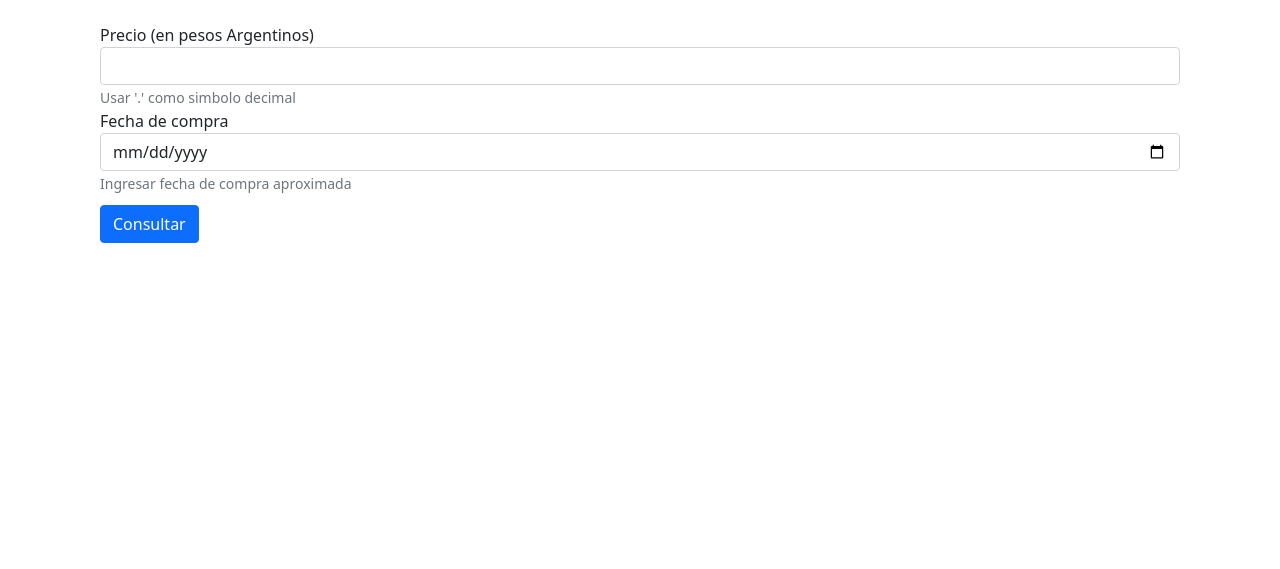
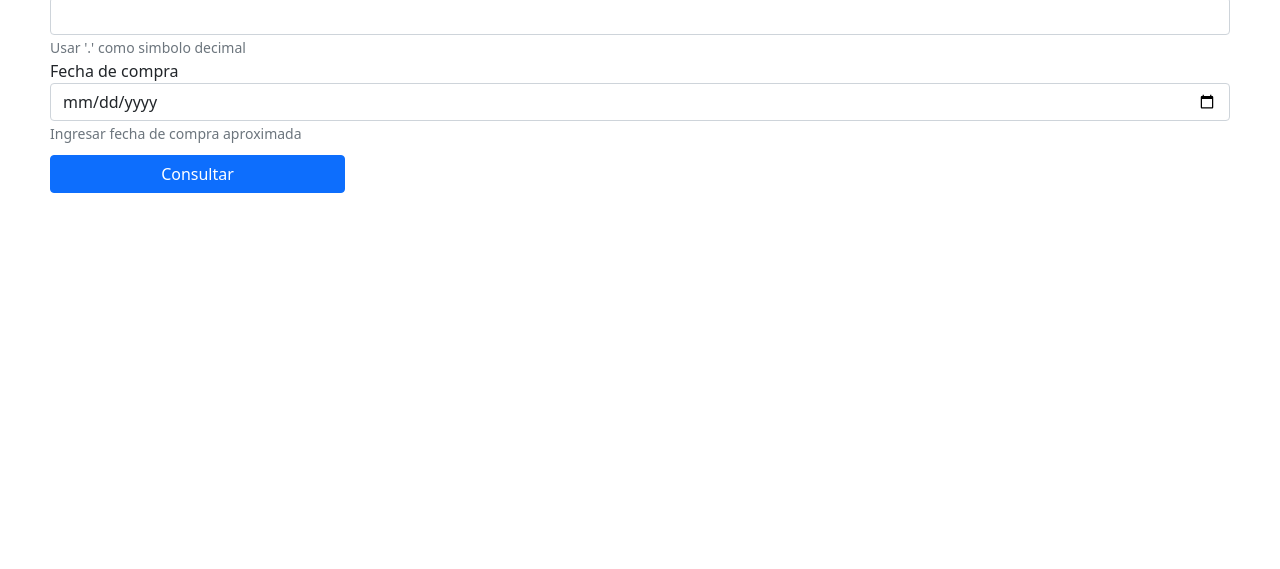
Before and after one commit to zaragozamartin91/cuanto-costaba, a website: page public/index.html in a window 1280 px wide. Shown: the part 231-800 px from the top of the page. Drawn offline with nearby package versions, Linux system fonts and the light colour scheme.

Commit message:
Se mejora la vista para mobile

```diff
--- a/public/index.html
+++ b/public/index.html
@@ -16,14 +16,30 @@
 
     <style type="text/css">
         #centered_div {
-            margin-top: 100px;
-            margin-left: 100px;
-            margin-right: 100px;
+            margin-top: 50px;
+            margin-left: 50px;
+            margin-right: 50px;
         }
 
         #submitBtn {
             margin-top: 10px;
             margin-bottom: 10px;
+            width: 100%
+        }
+
+        /* desktop */
+        @media only screen and (min-width: 768px) {
+            #centered_div {
+                margin-top: 50px;
+                margin-left: 50px;
+                margin-right: 50px;
+            }
+
+            #submitBtn {
+                margin-top: 10px;
+                margin-bottom: 10px;
+                width: 25%
+            }
         }
     </style>
 
```
